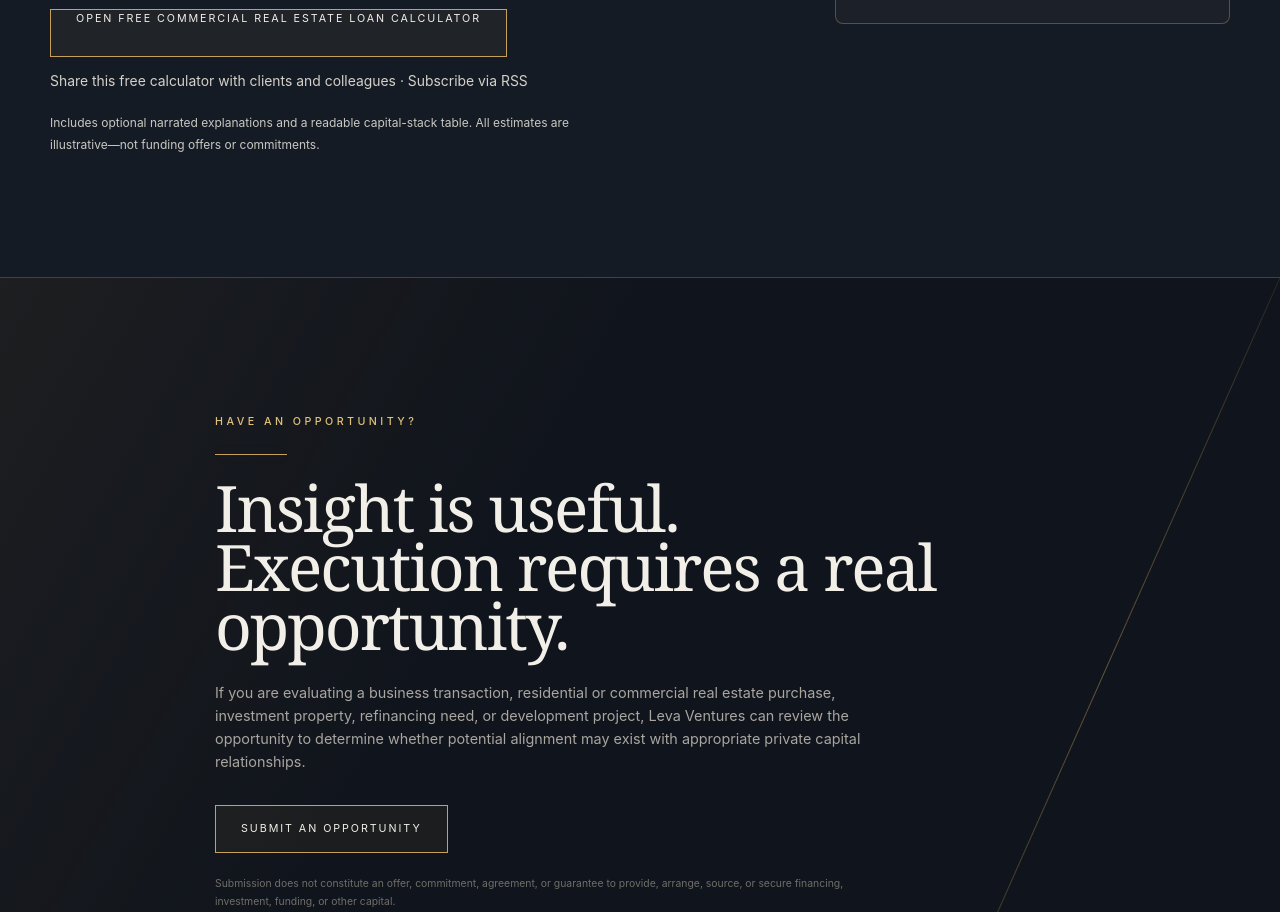
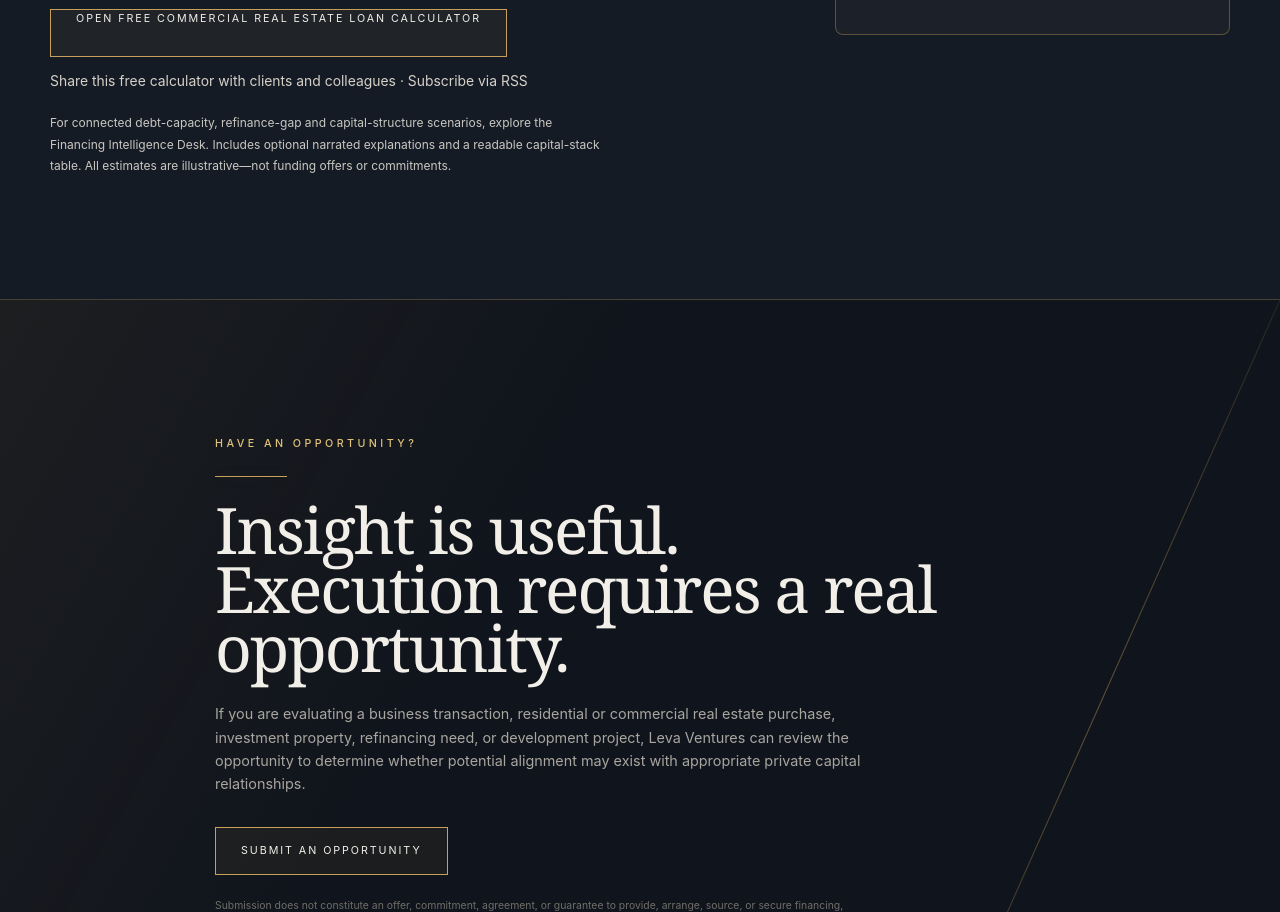
Before and after one commit to levaventures/leva-ventures, a plain HTML site: page insights/index.html in a window 1280 px wide. Shown: the part 7145-8057 px from the top of the page. Drawn offline with Linux system fonts and the light colour scheme.

Commit message:
seo(gsc): add contextual V2 link from insights/index.html

```diff
--- a/insights/index.html
+++ b/insights/index.html
@@ -990,7 +990,7 @@ footer {
       <h2 id="insights-calculator-title">Test the assumptions.<br>Then examine the structure.</h2>
       <p>Reading about commercial debt and equity is one thing; modeling the numbers is another. Explore payments, balloon balances, refinancing limits and capital shortfalls with Leva’s free interactive commercial real estate loan calculator.</p>
       <a class="btn" href="/tools/commercial-real-estate-loan-calculator/">Open Free Commercial Real Estate Loan Calculator</a><p style="margin-top:12px"><a href="/tools/commercial-real-estate-loan-calculator/share/">Share this free calculator with clients and colleagues</a> · <a href="/insights/feed.xml">Subscribe via RSS</a></p>
-      <p class="calculator-insights-note">Includes optional narrated explanations and a readable capital-stack table. All estimates are illustrative—not funding offers or commitments.</p>
+      <p class="calculator-insights-note">For connected debt-capacity, refinance-gap and capital-structure scenarios, explore the <a href="/tools/financing-intelligence/">Financing Intelligence Desk</a>. Includes optional narrated explanations and a readable capital-stack table. All estimates are illustrative—not funding offers or commitments.</p>
     </div>
     <div class="calculator-insights-points" aria-label="Key calculator capabilities">
       <p><strong>Monthly payment</strong> — amortizing and interest-only structures</p>
```
